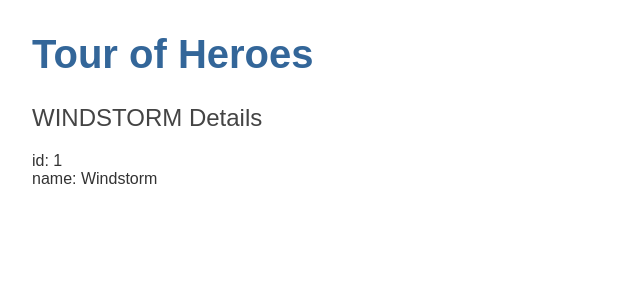
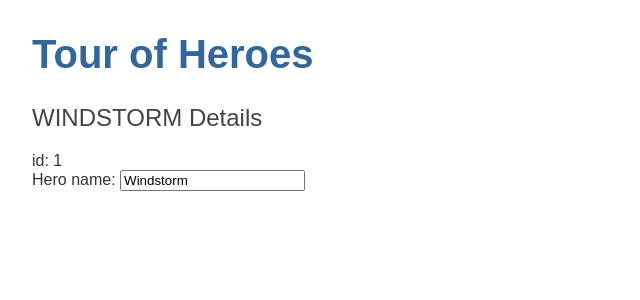
Before and after one commit to zhuning331/react-tour-of-heroes, a React (Create React App) app: page / in a window 1280 px wide. Shown: the top 300 px of the page, without its empty margins (0-640 px from the left). Built offline with nearby package versions, Linux system fonts and the light colour scheme.

Commit message:
透過setHero完成input雙向綁定

```diff
--- a/src/components/heroes/Heroes.tsx
+++ b/src/components/heroes/Heroes.tsx
@@ -3,7 +3,7 @@ import SubTitle from '../../styles/SubTitle';
 import Hero from '../../types/hero';
 
 const Heroes = () => {
-    const [hero] = useState<Hero>({
+    const [hero, setHero] = useState<Hero>({
         id: 1,
         name: 'Windstorm'
     });
@@ -12,7 +12,10 @@ const Heroes = () => {
         <Fragment>
             <SubTitle>{hero.name.toUpperCase()} Details</SubTitle>
             <div><span>id: </span>{hero.id}</div>
-            <div><span>name: </span>{hero.name}</div>
+            <div>
+                <label htmlFor="name">Hero name: </label>
+                <input id="name"  placeholder="name" value={hero.name} onChange={evt => setHero({...hero, name: evt.target.value})} />
+            </div>
         </Fragment>
     )
 }
```
